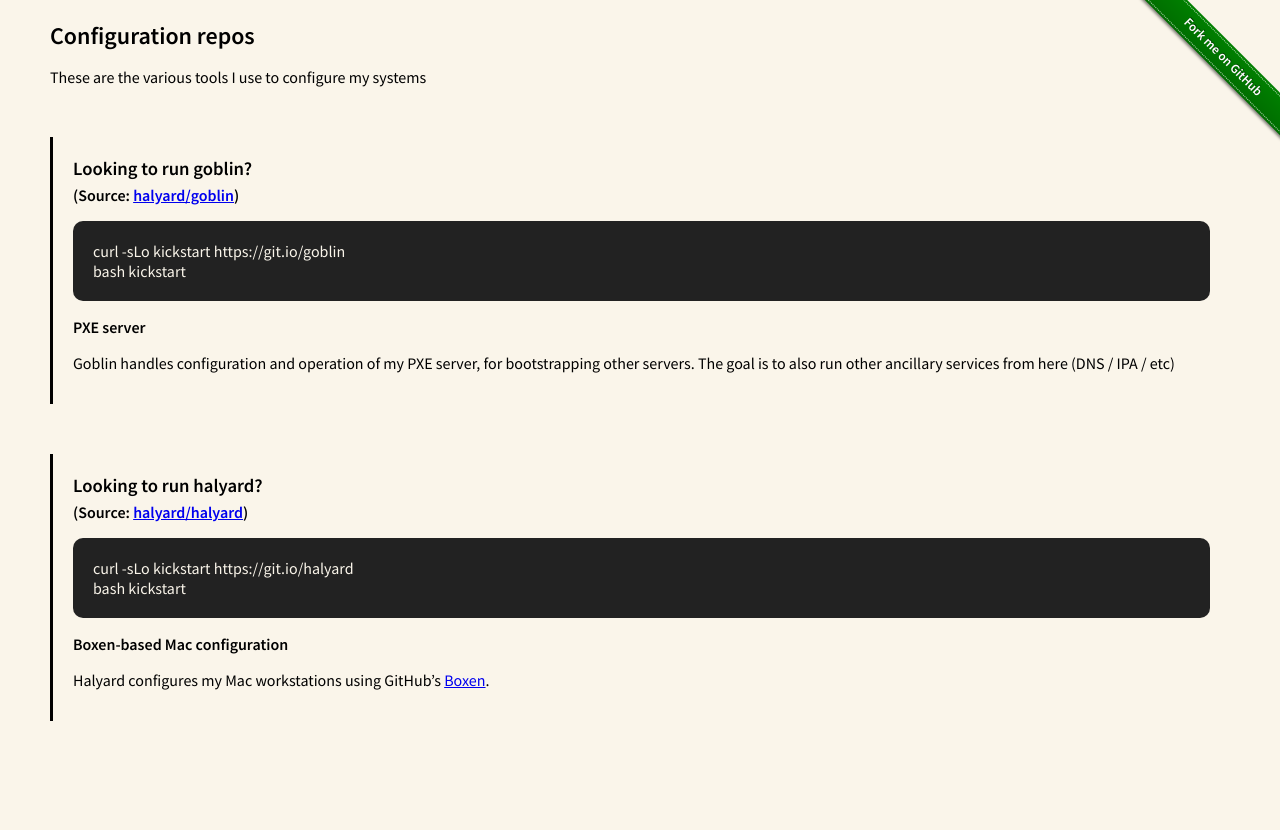
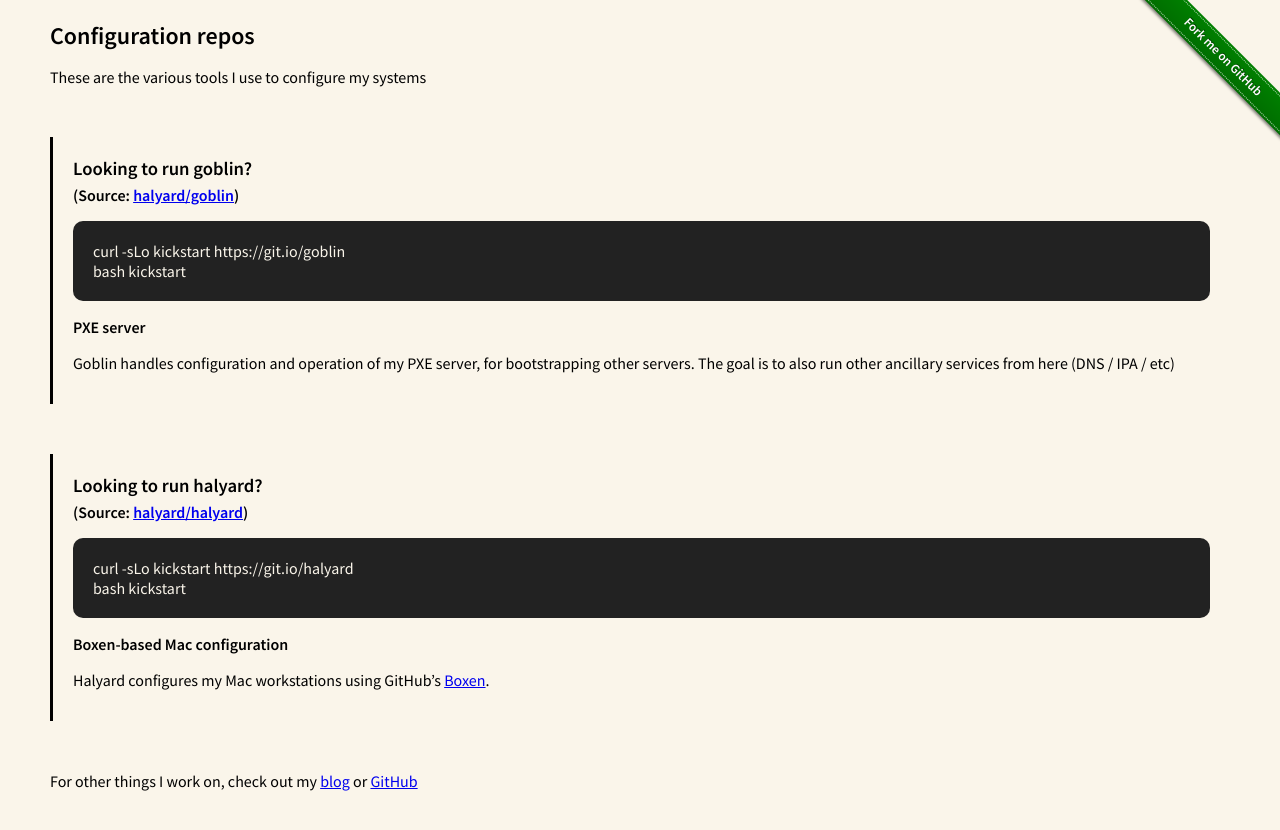
Before and after one commit to halyard/halyard.github.io, a Jekyll site: the page built from index.html, in a window 1280 px wide. Shown: the top 830 px of the page. Built offline with Jekyll 4.4.1, drawn with Linux system fonts in a browser that asks for light colours.

Commit message:
add footer

```diff
--- a/index.html
+++ b/index.html
@@ -29,3 +29,6 @@ bash kickstart</pre>
     <div class="description">{{ repo.content }}</div>
 </div>
 {% endfor %}
+<div class="footer">
+    <p>For other things I work on, check out my <a href="http://blog.akerl.org">blog</a> or <a href="https://github.com/akerl">GitHub</a></p>
+</div>
```
